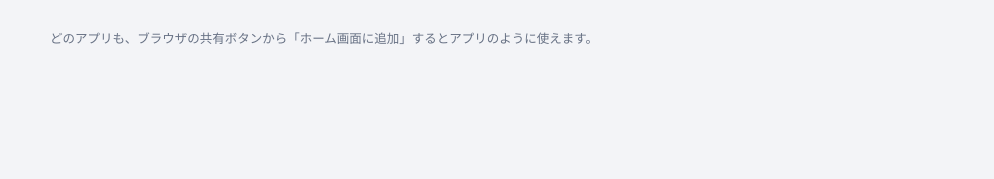
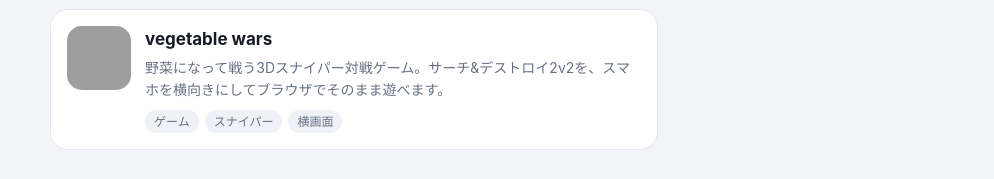
Before and after one commit to inaba-tools/applist, a plain HTML site: page index.html in a window 1280 px wide. Shown: the part 1041-1220 px from the top of the page, without its empty margins (286-1280 px from the left). Before the commit the page ends 1186 px from the top, so only its background shows below. Drawn offline with Linux system fonts and the light colour scheme; grey boxes are pictures that could not be loaded.

Commit message:
vegetable wars を公開（v8: GitHub Pages移行・自動更新・SEO）
Co-Authored-By: Claude Opus 5.5 <noreply@anthropic.com>
Claude-Session: https://claude.ai/code/session_018AqJENtMRswXQxqPqdjtQr

```diff
--- a/index.html
+++ b/index.html
@@ -130,6 +130,16 @@ footer{margin-top:32px;font-size:12.5px;color:var(--muted)}
           </div>
         </a>
       </li>
+      <li>
+        <a class="app" href="https://inaba-tools.github.io/vegetable-wars/">
+          <img src="https://inaba-tools.github.io/vegetable-wars/icon.png" alt="" width="64" height="64" loading="lazy">
+          <div>
+            <h2>vegetable wars</h2>
+            <p>野菜になって戦う3Dスナイパー対戦ゲーム。サーチ&amp;デストロイ2v2を、スマホを横向きにしてブラウザでそのまま遊べます。</p>
+            <div class="tags"><span>ゲーム</span><span>スナイパー</span><span>横画面</span></div>
+          </div>
+        </a>
+      </li>
     </ul>
   </main>
   <footer>どのアプリも、ブラウザの共有ボタンから「ホーム画面に追加」するとアプリのように使えます。</footer>
```
